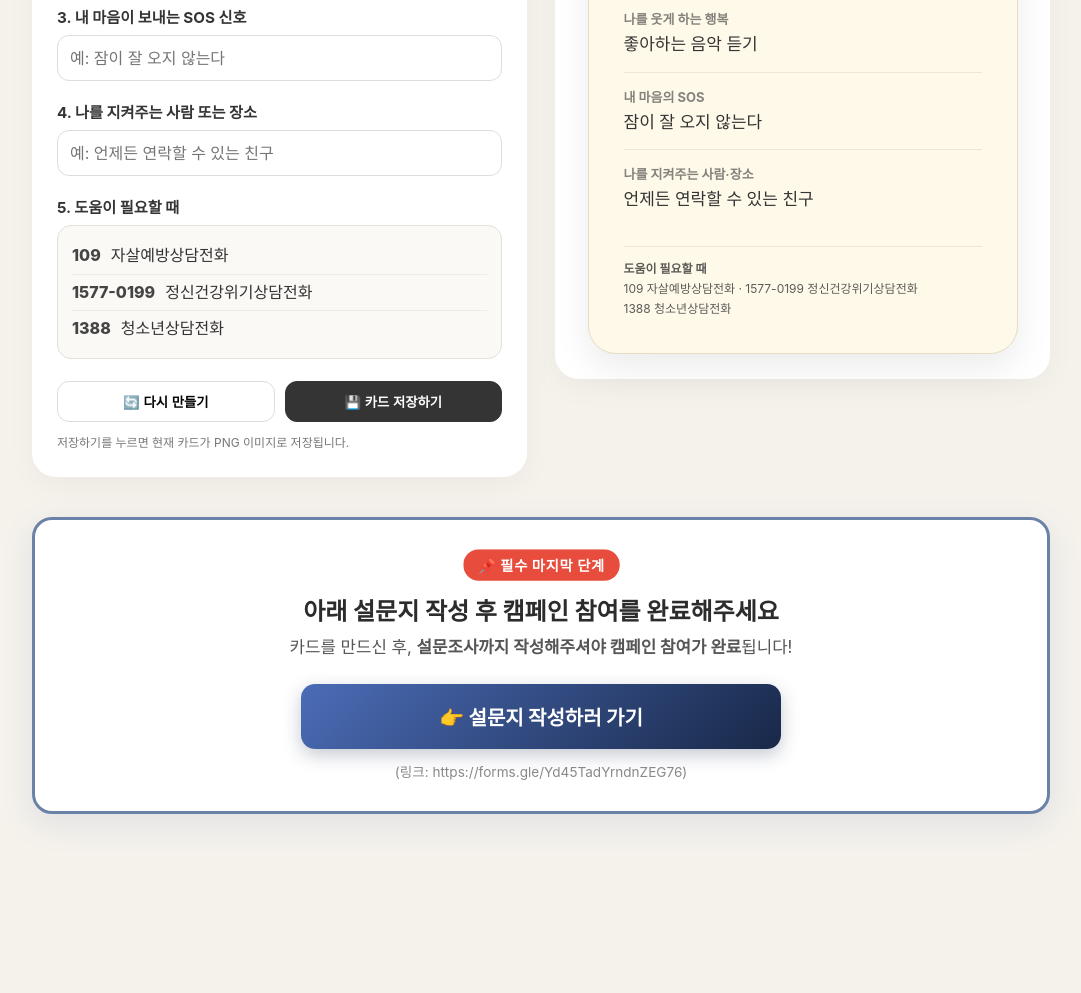
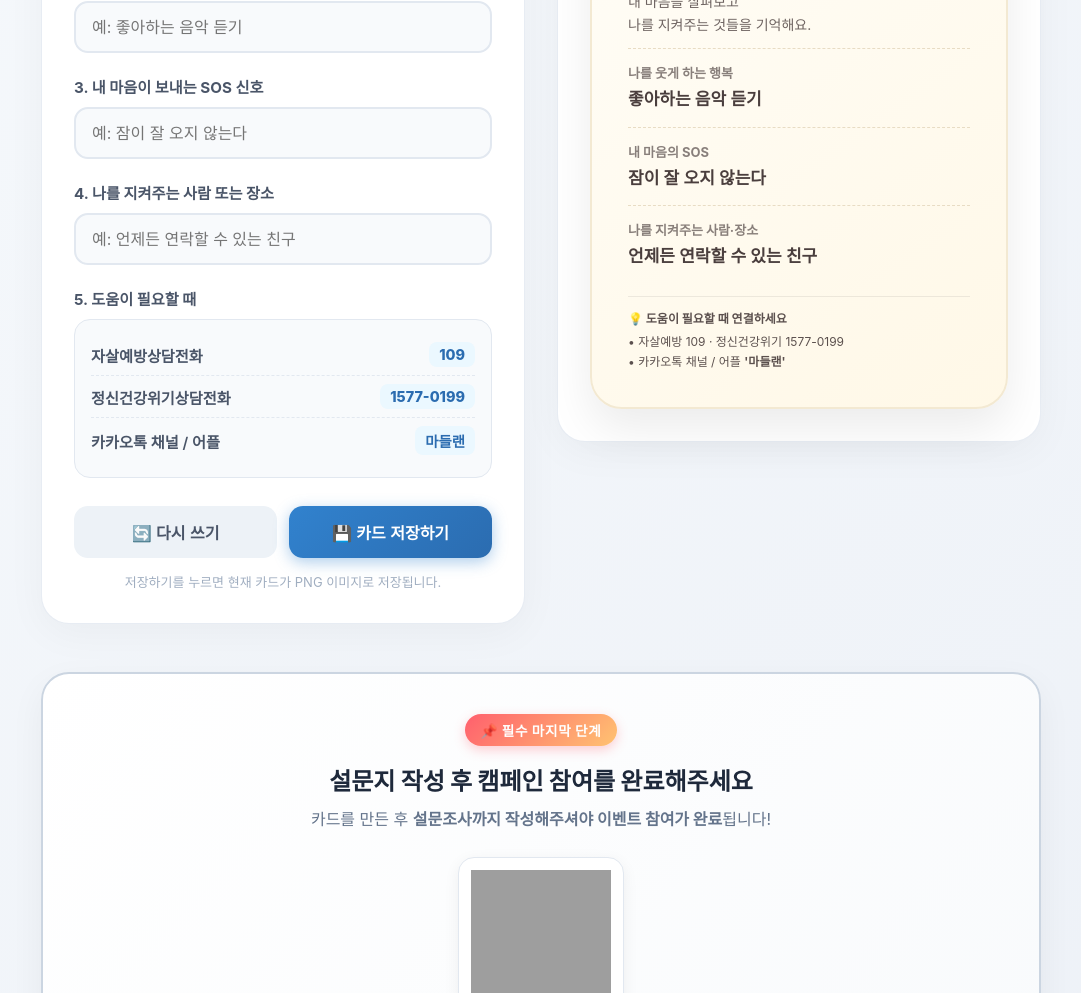
Before and after one commit to mywaterbreeze-ship-it/namulbarabom, a plain HTML site: page index.html in a window 1280 px wide. Shown: the part 499-1492 px from the top of the page, without its empty margins (99-1180 px from the left). Before the commit the page ends 1373 px from the top, so only its background shows below. Drawn offline with nearby package versions, Linux system fonts and the light colour scheme; grey boxes are pictures that could not be loaded; a web font is replaced by a local one.

Commit message:
Add files via upload

```diff
--- a/index.html
+++ b/index.html
@@ -4,308 +4,387 @@
 <meta charset="utf-8">
 <meta name="viewport" content="width=device-width, initial-scale=1">
 <title>나를 바라봄 카드</title>
+<link rel="preconnect" href="https://fonts.googleapis.com">
+<link rel="preconnect" href="https://fonts.gstatic.com" crossorigin>
+<link href="https://fonts.googleapis.com/css2?family=Pretendard:wght@400;500;600;700;800&display=swap" rel="stylesheet">
 <style>
 * { box-sizing: border-box; }
 body {
   margin: 0;
-  font-family: -apple-system, BlinkMacSystemFont, "Segoe UI", Roboto, "Helvetica Neue", Arial, "Noto Sans KR", sans-serif;
-  background-color: #f5f2ec;
-  color: #343434;
+  font-family: 'Pretendard', -apple-system, BlinkMacSystemFont, system-ui, Roboto, "Helvetica Neue", Arial, sans-serif;
+  background: linear-gradient(135deg, #f6f9fc 0%, #edf1f7 100%);
+  color: #2d3748;
+  min-height: 100vh;
 }
 .wrap {
   width: 100%;
-  max-width: 1050px;
+  max-width: 1040px;
   margin: auto;
-  padding: clamp(20px, 5vw, 34px) 16px 60px;
+  padding: clamp(24px, 5vw, 48px) 20px 80px;
 }
 .hero {
   text-align: center;
-  padding: 34px 10px 25px;
+  padding: 20px 10px 36px;
 }
 .eyebrow {
-  letter-spacing: .15em;
-  font-size: 12px;
-  color: #8b806f;
-  font-weight: 600;
+  display: inline-block;
+  letter-spacing: .1em;
+  font-size: 13px;
+  color: #4a5568;
+  font-weight: 700;
+  background: rgba(255, 255, 255, 0.8);
+  padding: 6px 16px;
+  border-radius: 30px;
+  backdrop-filter: blur(8px);
+  box-shadow: 0 2px 10px rgba(0,0,0,0.03);
+  margin-bottom: 12px;
 }
 .hero h1 {
-  font-size: clamp(30px, 7vw, 42px);
-  margin: 10px 0 12px;
-  color: #2c2c2c;
+  font-size: clamp(32px, 6vw, 44px);
+  margin: 0 0 12px;
+  color: #1a202c;
+  font-weight: 800;
+  letter-spacing: -0.02em;
 }
 .hero p {
-  line-height: 1.7;
-  color: #666;
+  line-height: 1.6;
+  color: #4a5568;
+  font-size: clamp(15px, 2.5vw, 17px);
   margin: 0;
 }
 .grid {
   display: grid;
-  grid-template-columns: minmax(0, 1fr) minmax(0, 1fr);
-  gap: 28px;
+  grid-template-columns: 1fr 1fr;
+  gap: 32px;
   align-items: start;
 }
 .panel {
-  background: #fff;
-  min-width: 0;
-  border-radius: 24px;
-  padding: 25px;
-  box-shadow: 0 8px 30px rgba(0, 0, 0, 0.04);
+  background: #ffffff;
+  border-radius: 28px;
+  padding: 32px;
+  box-shadow: 0 10px 40px rgba(0, 0, 0, 0.04);
+  border: 1px solid rgba(226, 232, 240, 0.8);
 }
 .panel h3 {
   margin-top: 0;
-  margin-bottom: 15px;
-  font-size: 1.2rem;
-  color: #333;
+  margin-bottom: 24px;
+  font-size: 1.3rem;
+  color: #1a202c;
+  font-weight: 700;
+  display: flex;
+  align-items: center;
+  gap: 8px;
 }
 label {
   display: block;
   font-weight: 700;
-  margin: 19px 0 8px;
+  margin: 22px 0 10px;
   font-size: 0.95rem;
+  color: #4a5568;
 }
 .designs {
   display: flex;
-  gap: 8px;
+  gap: 10px;
 }
-.designs button, .actions button {
-  border: 1px solid #ddd;
+.designs button {
+  flex: 1;
+  border: 2px solid #edf2f7;
+  background: #f8fafc;
+  border-radius: 14px;
+  padding: 12px 10px;
+  cursor: pointer;
+  font-weight: 600;
+  font-size: 0.95rem;
+  color: #64748b;
+  transition: all 0.25s ease;
+}
+.designs button:hover {
+  background: #edf2f7;
+}
+.designs button.active {
+  background: #3182ce;
+  color: #ffffff;
+  border-color: #3182ce;
+  box-shadow: 0 4px 14px rgba(49, 130, 206, 0.35);
+}
+input {
+  width: 100%;
+  border: 2px solid #e2e8f0;
+  border-radius: 14px;
+  padding: 14px 16px;
+  font: inherit;
+  background: #f8fafc;
+  transition: all 0.2s ease;
+}
+input:focus {
+  outline: none;
+  border-color: #3182ce;
   background: #fff;
-  border-radius: 12px;
-  padding: 10px 13px;
+  box-shadow: 0 0 0 3px rgba(49, 130, 206, 0.15);
+}
+.help-box {
+  border: 1px solid #e2e8f0;
+  border-radius: 16px;
+  padding: 14px 16px;
+  background: #f8fafc;
+}
+.help-item {
+  display: flex;
+  justify-content: space-between;
+  align-items: center;
+  padding: 8px 0;
+}
+.help-item + .help-item {
+  border-top: 1px dashed #e2e8f0;
+}
+.help-num {
+  font-weight: 800;
+  color: #2b6cb0;
+  background: #ebf8ff;
+  padding: 4px 10px;
+  border-radius: 8px;
+  font-size: 0.9rem;
+}
+.help-label {
+  font-size: 0.95rem;
+  color: #4a5568;
+  font-weight: 600;
+}
+.actions {
+  display: flex;
+  gap: 12px;
+  margin-top: 28px;
+}
+.actions button {
+  flex: 1;
+  padding: 14px 16px;
+  border-radius: 14px;
+  font-weight: 700;
+  font-size: 1rem;
   cursor: pointer;
   transition: all 0.2s ease;
+  border: none;
 }
-.designs button.active {
-  background: #343434;
+.btn-reset {
+  background: #edf2f7;
+  color: #4a5568;
+}
+.btn-reset:hover {
+  background: #e2e8f0;
+}
+.btn-save {
+  background: linear-gradient(135deg, #3182ce 0%, #2b6cb0 100%);
   color: #fff;
-  border-color: #343434;
+  box-shadow: 0 4px 15px rgba(49, 130, 206, 0.4);
 }
-input, textarea, select {
-  width: 100%;
-  min-width: 0;
-  border: 1px solid #ddd;
-  border-radius: 12px;
-  padding: 12px;
-  font: inherit;
-  background: #fff;
+.btn-save:hover {
+  transform: translateY(-2px);
+  box-shadow: 0 6px 20px rgba(49, 130, 206, 0.5);
 }
-input:focus, textarea:focus {
-  outline: none;
-  border-color: #8b806f;
+.note {
+  font-size: 13px;
+  color: #a0aec0;
+  margin-top: 14px;
+  text-align: center;
 }
+
+/* --- 카드 디자인 --- */
 .card {
   width: 100%;
-  max-width: 430px;
-  aspect-ratio: 4 / 5;
+  max-width: 440px;
+  aspect-ratio: 4 / 5.2;
   margin: auto;
-  border-radius: 28px;
-  padding: 35px;
+  border-radius: 32px;
+  padding: clamp(28px, 6vw, 36px);
   display: flex;
   flex-direction: column;
   justify-content: space-between;
-  box-shadow: 0 14px 35px rgba(0, 0, 0, 0.08);
-  overflow: hidden;
-  transition: background 0.3s ease, border 0.3s ease;
+  box-shadow: 0 20px 45px rgba(0, 0, 0, 0.08);
+  transition: all 0.35s cubic-bezier(0.4, 0, 0.2, 1);
+  position: relative;
 }
+
+/* 1) 다이어리형 */
 .card.diary {
-  background: #fff9e9;
-  border: 1px solid #e6dcc3;
+  background: linear-gradient(145deg, #fffdf7 0%, #fff8e7 100%);
+  border: 2px solid #f3e9d2;
+  color: #4a3e3d;
 }
+.card.diary .card-badge { background: #e2d4b7; color: #5c4d3c; }
+.card.diary .item { border-top: 1px dashed #e8dcc4; }
+
+/* 2) 심플형 */
 .card.simple {
-  background: #f3f7f3;
-  border: 1px solid #d8e1d8;
+  background: linear-gradient(145deg, #ffffff 0%, #f4f7f6 100%);
+  border: 2px solid #e1e8e6;
+  color: #2d3748;
 }
+.card.simple .card-badge { background: #cbd5e0; color: #2d3748; }
+.card.simple .item { border-top: 1px solid #edf2f7; }
+
+/* 3) 파스텔형 */
 .card.character {
-  background: #eaf4ff;
-  border: 1px solid #d2e1ef;
+  background: linear-gradient(145deg, #f0f7ff 0%, #e6effd 100%);
+  border: 2px solid #d0e1fd;
+  color: #2b4c7e;
 }
-.card .small {
-  font-size: clamp(9px, 2.3vw, 12px);
+.card.character .card-badge { background: #ebf8ff; color: #2b6cb0; }
+.card.character .item { border-top: 1px solid #dce7f9; }
+
+.card-badge {
+  display: inline-block;
+  font-size: 11px;
   letter-spacing: .12em;
-  opacity: .65;
-  font-weight: 600;
+  font-weight: 700;
+  padding: 4px 10px;
+  border-radius: 20px;
+  margin-bottom: 8px;
 }
 .card h2 {
-  font-size: clamp(25px, 7vw, 30px);
-  margin: 7px 0;
-  color: #222;
+  font-size: clamp(26px, 6.5vw, 32px);
+  margin: 4px 0 6px;
+  font-weight: 800;
+  letter-spacing: -0.02em;
 }
 .card .intro {
-  font-size: clamp(11px, 3vw, 14px);
-  line-height: 1.7;
-  opacity: .75;
+  font-size: clamp(12px, 2.8vw, 14px);
+  line-height: 1.6;
+  opacity: .8;
 }
 .item {
-  padding: clamp(9px, 2.2vw, 14px) 0;
-  border-top: 1px solid rgba(0, 0, 0, 0.08);
+  padding: clamp(10px, 2.4vw, 14px) 0;
 }
 .item b {
-  font-size: clamp(10px, 2.6vw, 13px);
+  font-size: clamp(11px, 2.5vw, 13px);
   display: block;
-  opacity: .6;
-  margin-bottom: 4px;
+  opacity: .65;
+  margin-bottom: 5px;
+  font-weight: 700;
 }
 .item span {
-  font-size: clamp(13px, 3.6vw, 17px);
+  font-size: clamp(14px, 3.6vw, 17px);
   overflow-wrap: anywhere;
   line-height: 1.5;
   word-break: keep-all;
-  font-weight: 500;
-}
-.actions {
-  display: flex;
-  gap: 10px;
-  margin-top: 22px;
-}
-.actions button {
-  flex: 1;
-  font-weight: 700;
-}
-.primary {
-  background: #343434 !important;
-  color: #fff;
-  border-color: #343434 !important;
-}
-.help-box {
-  border: 1px solid #e5e0d8;
-  border-radius: 14px;
-  padding: 12px 14px;
-  background: #faf9f6;
-}
-.help-item {
-  display: flex;
-  gap: 10px;
-  align-items: center;
-  padding: 6px 0;
-  line-height: 1.45;
-}
-.help-item + .help-item {
-  border-top: 1px solid rgba(0, 0, 0, 0.05);
-}
-.help-num {
-  font-weight: 800;
-  white-space: nowrap;
-  color: #444;
+  font-weight: 600;
 }
 .help-card {
-  font-size: clamp(9px, 2.5vw, 12px);
-  line-height: 1.45;
-  border-top: 1px solid rgba(0,0,0,0.08);
-  padding-top: 10px;
+  font-size: clamp(10px, 2.5vw, 12px);
+  line-height: 1.6;
+  border-top: 1.5px solid rgba(0,0,0,0.08);
+  padding-top: 12px;
+  opacity: 0.9;
 }
-.help-card div {
-  margin-top: 3px;
-  opacity: 0.8;
-}
-.note {
-  font-size: 12px;
-  color: #777;
-  margin-top: 12px;
-  line-height: 1.5;
+.help-card-title {
+  font-weight: 700;
+  margin-bottom: 4px;
 }
 
-/* --- 설문조사 섹션 스타일 --- */
+/* --- 설문조사 섹션 --- */
 .survey-section {
-  margin-top: 40px;
+  margin-top: 48px;
 }
 .survey-card {
-  background: #ffffff;
-  border: 3px solid #6b82a8;
-  border-radius: 20px;
-  padding: 30px 24px;
+  background: linear-gradient(135deg, #ffffff 0%, #f8fafc 100%);
+  border: 2px solid #cbd5e1;
+  border-radius: 28px;
+  padding: 40px 28px;
   text-align: center;
-  box-shadow: 0 10px 30px rgba(107, 130, 168, 0.15);
+  box-shadow: 0 12px 35px rgba(0, 0, 0, 0.05);
   position: relative;
-  transition: transform 0.2s ease, box-shadow 0.2s ease;
+  transition: transform 0.25s ease;
 }
 .survey-card:hover {
-  transform: translateY(-3px);
-  box-shadow: 0 14px 35px rgba(107, 130, 168, 0.22);
+  transform: translateY(-4px);
 }
 .survey-badge {
   display: inline-block;
-  background-color: #e74c3c;
+  background: linear-gradient(135deg, #ff5f6d 0%, #ffc371 100%);
   color: white;
   font-size: 0.85rem;
   font-weight: 800;
-  padding: 5px 14px;
+  padding: 6px 16px;
   border-radius: 20px;
-  margin-bottom: 12px;
+  margin-bottom: 16px;
   letter-spacing: 0.05em;
-  animation: pulse 2s infinite;
-}
-@keyframes pulse {
-  0% { transform: scale(1); }
-  50% { transform: scale(1.05); }
-  100% { transform: scale(1); }
+  box-shadow: 0 4px 12px rgba(255, 95, 109, 0.3);
 }
 .survey-card h2 {
-  font-size: 1.5rem;
-  margin: 0 0 8px 0;
-  color: #2c2c2c;
+  font-size: clamp(20px, 4vw, 24px);
+  margin: 0 0 10px 0;
+  color: #1e293b;
+  font-weight: 800;
 }
 .survey-card p {
-  font-size: 1.05rem;
-  color: #555;
+  font-size: clamp(14px, 2.5vw, 16px);
+  color: #64748b;
   margin: 0 0 24px 0;
-  line-height: 1.5;
+  line-height: 1.6;
+}
+.survey-body {
+  display: flex;
+  flex-direction: column;
+  align-items: center;
+  gap: 20px;
+}
+.qr-wrapper {
+  background: #ffffff;
+  padding: 12px;
+  border-radius: 16px;
+  box-shadow: 0 4px 16px rgba(0, 0, 0, 0.06);
+  border: 1px solid #e2e8f0;
+  display: inline-flex;
+  flex-direction: column;
+  align-items: center;
+}
+.qr-code {
+  width: 140px;
+  height: 140px;
+  display: block;
+}
+.qr-label {
+  font-size: 0.75rem;
+  color: #64748b;
+  margin-top: 8px;
+  font-weight: 600;
 }
 .survey-button {
-  display: inline-block;
+  display: inline-flex;
+  align-items: center;
+  justify-content: center;
+  gap: 8px;
   width: 100%;
-  max-width: 480px;
-  background: linear-gradient(135deg, #4b6cb7 0%, #182848 100%);
+  max-width: 420px;
+  background: linear-gradient(135deg, #2563eb 0%, #1d4ed8 100%);
   color: #ffffff !important;
-  font-size: 1.25rem;
+  font-size: 1.15rem;
   font-weight: 800;
   text-decoration: none;
-  padding: 18px 24px;
-  border-radius: 14px;
-  box-shadow: 0 6px 18px rgba(24, 40, 72, 0.25);
+  padding: 16px 24px;
+  border-radius: 16px;
+  box-shadow: 0 8px 24px rgba(37, 99, 235, 0.35);
   transition: all 0.3s ease;
 }
 .survey-button:hover {
-  opacity: 0.95;
-  box-shadow: 0 8px 22px rgba(24, 40, 72, 0.35);
-}
-.survey-link-text {
-  margin-top: 12px;
-  font-size: 0.85rem;
-  color: #888;
-  word-break: break-all;
+  transform: scale(1.02);
+  box-shadow: 0 12px 28px rgba(37, 99, 235, 0.45);
 }
 
-@media (max-width: 760px) {
+@media (max-width: 768px) {
   .grid {
     grid-template-columns: 1fr;
-    gap: 20px;
+    gap: 24px;
   }
   .wrap {
-    padding: 18px 12px 50px;
+    padding: 20px 14px 60px;
   }
   .panel {
-    border-radius: 18px;
+    border-radius: 22px;
+    padding: 24px;
   }
   .card {
-    max-width: 100%;
-    border-radius: 22px;
-    padding: clamp(20px, 6vw, 28px);
-  }
-}
-@media (max-width: 380px) {
-  .designs button {
-    font-size: 13px;
-  }
-  .actions {
-    flex-direction: column;
-  }
-  .card {
-    padding: 19px;
-    gap: 10px;
-  }
-  .survey-button {
-    font-size: 1.1rem;
-    padding: 15px 18px;
+    border-radius: 24px;
+    padding: 24px;
   }
 }
 </style>
@@ -320,13 +399,13 @@ input:focus, textarea:focus {
 
   <div class="grid">
     <section class="panel">
-      <h3>나만의 카드 만들기</h3>
+      <h3>🎨 나만의 카드 만들기</h3>
 
-      <label>1. 디자인 선택</label>
+      <label>1. 디자인 테마</label>
       <div class="designs">
-        <button class="active" data-design="diary">다이어리형</button>
-        <button data-design="simple">심플형</button>
-        <button data-design="character">캐릭터형</button>
+        <button class="active" data-design="diary">다이어리</button>
+        <button data-design="simple">모던 심플</button>
+        <button data-design="character">파스텔 블루</button>
       </div>
 
       <label for="happy">2. 나를 웃게 하는 소소한 행복</label>
@@ -340,23 +419,32 @@ input:focus, textarea:focus {
 
       <label>5. 도움이 필요할 때</label>
       <div class="help-box">
-        <div class="help-item"><span class="help-num">109</span><span>자살예방상담전화</span></div>
-        <div class="help-item"><span class="help-num">1577-0199</span><span>정신건강위기상담전화</span></div>
-        <div class="help-item"><span class="help-num">1388</span><span>청소년상담전화</span></div>
+        <div class="help-item">
+          <span class="help-label">자살예방상담전화</span>
+          <span class="help-num">109</span>
+        </div>
+        <div class="help-item">
+          <span class="help-label">정신건강위기상담전화</span>
+          <span class="help-num">1577-0199</span>
+        </div>
+        <div class="help-item">
+          <span class="help-label">카카오톡 채널 / 어플</span>
+          <span class="help-num">마들랜</span>
+        </div>
       </div>
 
       <div class="actions">
-        <button id="reset">🔄 다시 만들기</button>
-        <button class="primary" id="save">💾 카드 저장하기</button>
+        <button id="reset" class="btn-reset">🔄 다시 쓰기</button>
+        <button id="save" class="btn-save">💾 카드 저장하기</button>
       </div>
       <div class="note">저장하기를 누르면 현재 카드가 PNG 이미지로 저장됩니다.</div>
     </section>
 
     <section class="panel">
-      <h3>카드 미리보기</h3>
+      <h3>👀 카드 미리보기</h3>
       <div id="card" class="card diary">
         <div>
-          <div class="small">MY 바라봄 CARD</div>
+          <span class="card-badge">MY 바라봄 CARD</span>
           <h2>나를 바라봄</h2>
           <div class="intro">내 마음을 살펴보고<br>나를 지켜주는 것들을 기억해요.</div>
         </div>
@@ -366,27 +454,29 @@ input:focus, textarea:focus {
           <div class="item"><b>나를 지켜주는 사람·장소</b><span id="pvPerson">언제든 연락할 수 있는 친구</span></div>
         </div>
         <div class="help-card">
-          <div><b>도움이 필요할 때</b></div>
-          <div>109 자살예방상담전화 · 1577-0199 정신건강위기상담전화</div>
-          <div>1388 청소년상담전화</div>
+          <div class="help-card-title">💡 도움이 필요할 때 연결하세요</div>
+          <div>• 자살예방 109 · 정신건강위기 1577-0199</div>
+          <div>• 카카오톡 채널 / 어플 <b>'마들랜'</b></div>
         </div>
       </div>
     </section>
   </div>
 
-  <!-- 눈에 띄는 설문조사 섹션 -->
   <section class="survey-section">
     <div class="survey-card">
       <div class="survey-badge">📌 필수 마지막 단계</div>
-      <h2>아래 설문지 작성 후 캠페인 참여를 완료해주세요</h2>
-      <p>카드를 만드신 후, <b>설문조사까지 작성해주셔야 캠페인 참여가 완료</b>됩니다!</p>
+      <h2>설문지 작성 후 캠페인 참여를 완료해주세요</h2>
+      <p>카드를 만든 후 <b>설문조사까지 작성해주셔야 이벤트 참여가 완료</b>됩니다!</p>
 
-      <a href="https://forms.gle/Yd45TadYrndnZEG76" target="_blank" class="survey-button">
-        👉 설문지 작성하러 가기
-      </a>
+      <div class="survey-body">
+        <div class="qr-wrapper">
+          <img src="https://api.qrserver.com/v1/create-qr-code/?size=150x150&data=https://forms.gle/Yd45TadYrndnZEG76" alt="설문조사 QR 코드" class="qr-code">
+          <span class="qr-label">📱 카메라로 스캔 가능</span>
+        </div>
 
-      <div class="survey-link-text">
-        (링크: https://forms.gle/Yd45TadYrndnZEG76)
+        <a href="https://forms.gle/Yd45TadYrndnZEG76" target="_blank" class="survey-button">
+          👉 설문지 바로 작성하러 가기
+        </a>
       </div>
     </div>
   </section>
@@ -424,7 +514,7 @@ document.getElementById("reset").onclick = () => {
 
 document.getElementById("save").onclick = async () => {
   if (!window.html2canvas) {
-    alert("저장 기능을 준비하는 중입니다. 인터넷 연결을 확인해주세요.");
+    alert("저장 기능을 준비하는 중입니다. 잠시 후 다시 시도해보세요.");
     return;
   }
   const canvas = await html2canvas(document.getElementById("card"), { scale: 2, useCORS: true });
```
